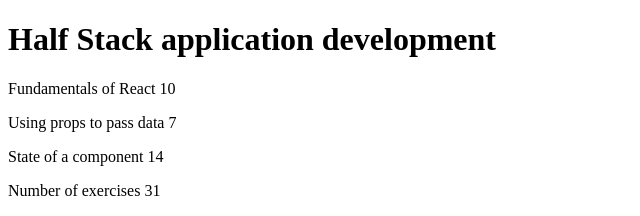
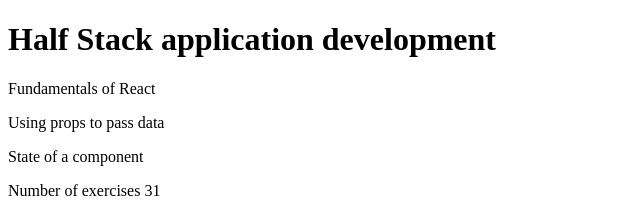
Before and after one commit to onrush1995/Fullstackopen, a JavaScript app in the folder part1/course_Information_Step2/: page / in a window 1280 px wide. Shown: the top 216 px of the page, without its empty margins (0-640 px from the left). Built offline with nearby package versions, Linux system fonts and the light colour scheme; the HTML template or start-up script is replaced by a standard one.

Commit message:
Exercise1.3: course information step3

```diff
--- a/part1/course_Information_Step2/src/App.js
+++ b/part1/course_Information_Step2/src/App.js
@@ -1,57 +1,25 @@
-const Header = (props) => {
-    return <h1>{props.course}</h1>;
-};
-
-const Part1=(props)=>{
-    return(
-        <p>
-        {props.part1} {props.exercises1}
-        </p>
-    );
-}
-const Part2=(props)=>{
-    return(
-                <p>
-                {props.part2} {props.exercises2}
-                </p>
-            );
-}
-const Part3=(props)=>{
-    return(
-        <p>
-        {props.part3} {props.exercises3}
-      </p>
-);
-}
-
-const Content = () => {
-    return (
-        <>
-           <Part1  part1='Fundamentals of React'
-                exercises1={10} />
-           <Part2 part2='Using props to pass data'
-                exercises2={7} />
-           <Part3 part3='State of a component'
-                exercises3={14} />
-        </>
-    );
-};
-
-const Total = (props) => {
-    return (
-        <>
-            <p>Number of exercises {props.exercises1 + props.exercises2 + props.exercises3}</p>
-        </>
-    );
-};
-
 const App = () => {
+    const course = 'Half Stack application development';
+    const part1 = {
+        name: 'Fundamentals of React',
+        exercises: 10
+    };
+    const part2 = {
+        name: 'Using props to pass data',
+        exercises: 7
+    };
+    const part3 = {
+        name: 'State of a component',
+        exercises: 14
+    };
 
     return (
         <div>
-            <Header course='Half Stack application development' />
-            <Content />
-            <Total exercises1={10} exercises2={7} exercises3={14} />
+            <h1>{course}</h1>
+            <p>{part1.name}</p>
+            <p>{part2.name}</p>
+            <p>{part3.name}</p>
+            <p>Number of exercises {part1.exercises + part2.exercises + part3.exercises}</p>
         </div>
     );
 };
```
